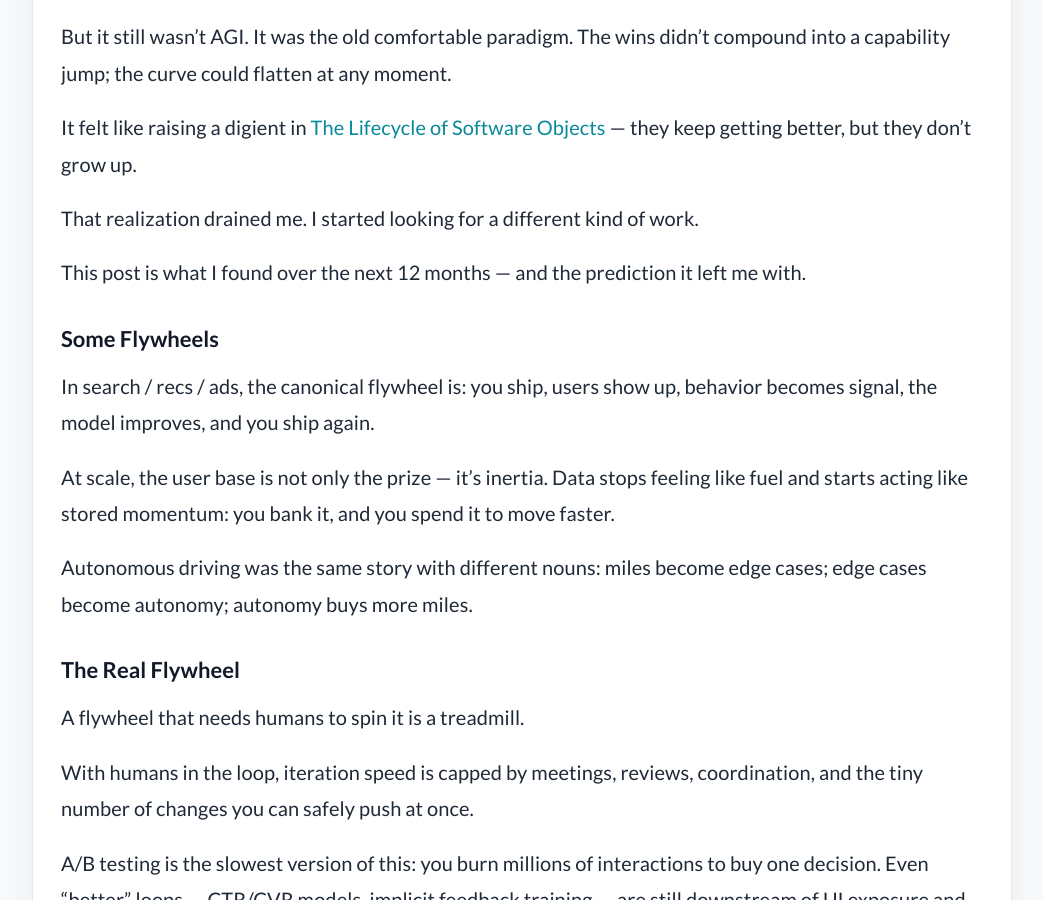
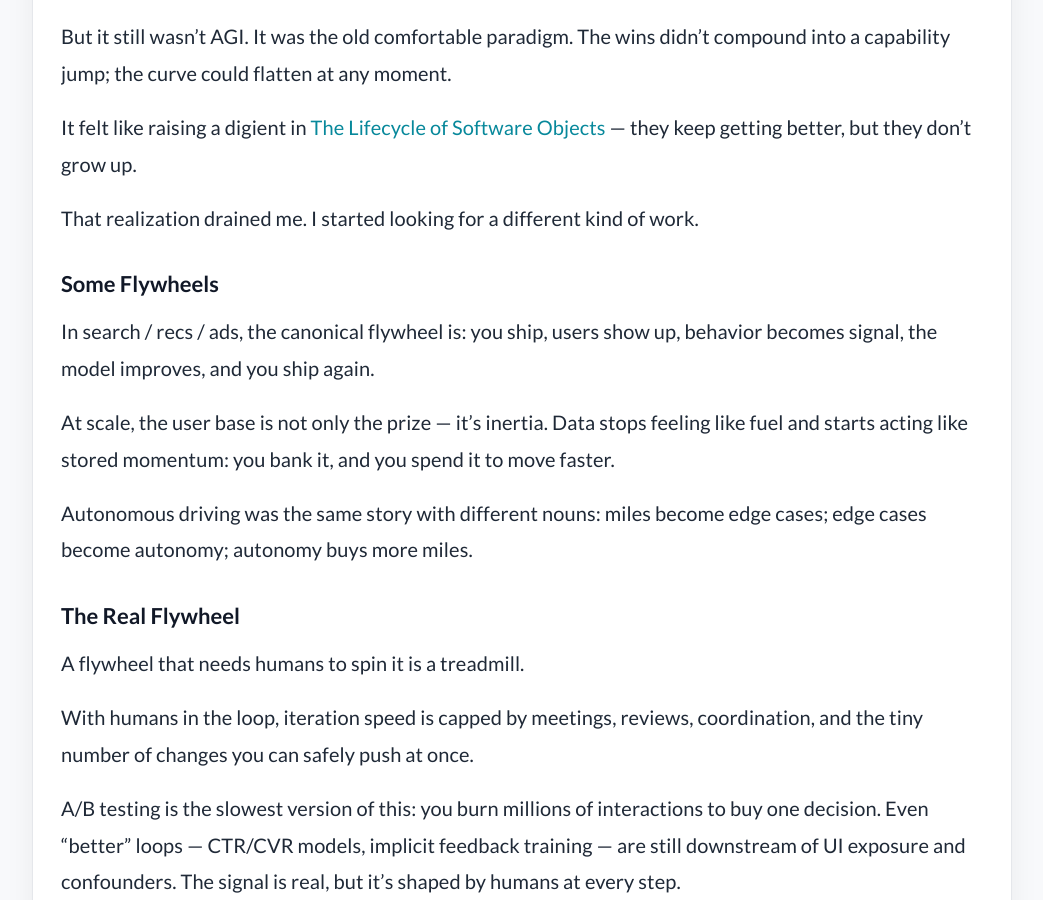
Before and after one commit to haossr/haossr.github.io, a Jekyll site: the page built from writing/the-real-flywheel/index.html, in a window 1280 px wide and 900 px high, scrolled down 505 px. Shown: the whole window, without its empty margins (118-1161 px from the left). Built offline with Jekyll 4.4.1, drawn with Linux system fonts in a browser that asks for light colours.

Commit message:
Remove one sentence from The Real Flywheel post (#30)
* fix(writing): hide comments block on The Real Flywheel

* Remove extra prediction sentence from flywheel post

---------

Co-authored-by: Hao Sheng <haosheng@users.noreply.github.com>

```diff
--- a/writing/the-real-flywheel/index.html
+++ b/writing/the-real-flywheel/index.html
@@ -157,7 +157,6 @@ title: The Real Flywheel
       <p>But it still wasn’t AGI. It was the old comfortable paradigm. The wins didn’t compound into a capability jump; the curve could flatten at any moment.</p>
       <p>It felt like raising a digient in <a href="https://en.wikipedia.org/wiki/The_Lifecycle_of_Software_Objects">The Lifecycle of Software Objects</a> — they keep getting better, but they don’t grow up.</p>
       <p>That realization drained me. I started looking for a different kind of work.</p>
-      <p>This post is what I found over the next 12 months — and the prediction it left me with.</p>
 
       <h3>Some Flywheels</h3>
       <p>In search / recs / ads, the canonical flywheel is: you ship, users show up, behavior becomes signal, the model improves, and you ship again.</p>
```
